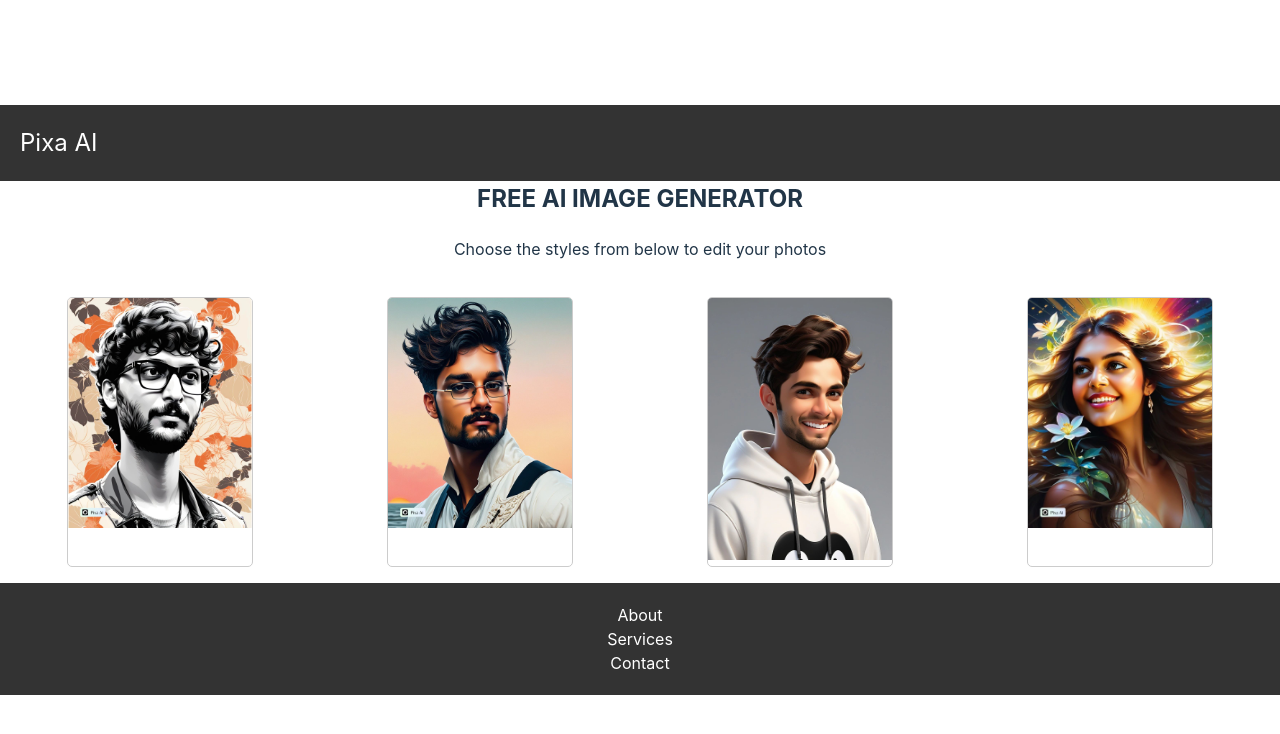
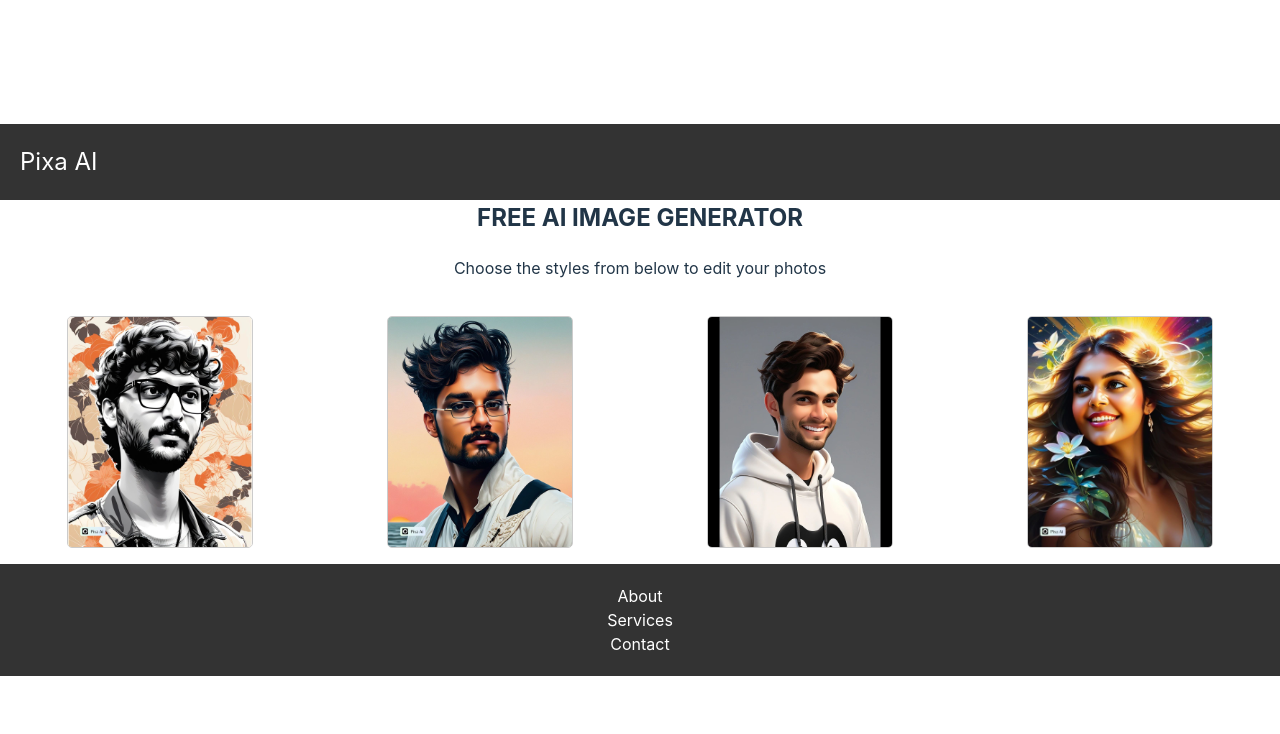
Before and after one commit to arunbchandran100/Pixa-AI-image-generator, a React (Vite) app in the folder react/pixa-ai/: page / in a window 1280 px wide. Shown: the top 734 px of the page. Built offline with nearby package versions, Linux system fonts and the light colour scheme.

Commit message:
changed aspect ratio of the card

```diff
--- a/react/pixa-ai/src/Homestyles.css
+++ b/react/pixa-ai/src/Homestyles.css
@@ -91,10 +91,15 @@
 .photo-option {
   width: calc(15% - 8px); /* Set initial width to 15% of the container width */
   margin: 16px 2px; /* Add some margin between the cards horizontally and vertically */
+  display: flex;
+  align-items: center;
   border: 1px solid #ccc;
   border-radius: 5px;
   overflow: hidden;
   transition: transform 0.3s ease;
+  justify-content: center; /* Center-align the content horizontally */
+  height: 100%; /* Ensure each card occupies the same height */
+
 }
 
 .photo-option:hover {
@@ -104,6 +109,11 @@
 .photo-option img {
   width: 100%; /* Ensure the image fills the entire width of the card */
   height: auto; /* Maintain the aspect ratio of the image */
+  display: block;
+  max-width: 100%; /* Ensure the image doesn't exceed the width of the card */
+  max-height: 100%; /* Ensure the image doesn't exceed the height of the card */
+  object-fit: cover; /* Cover the entire card area with the image */
+
 }
 
 /* Adjust styles for smaller screens */
```
Also changed, not shown: react/pixa-ai/src/assets/images/photo3.jpg.
